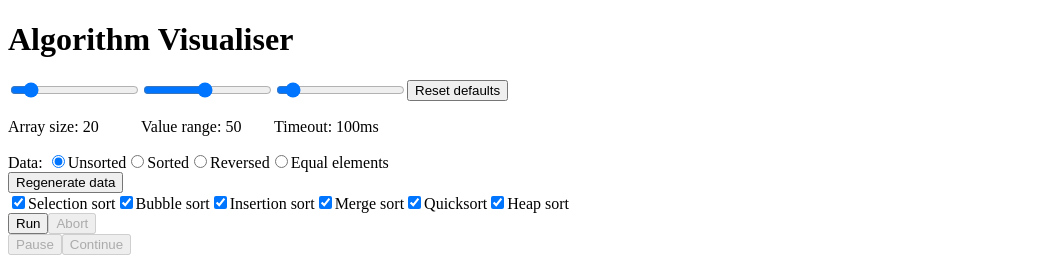
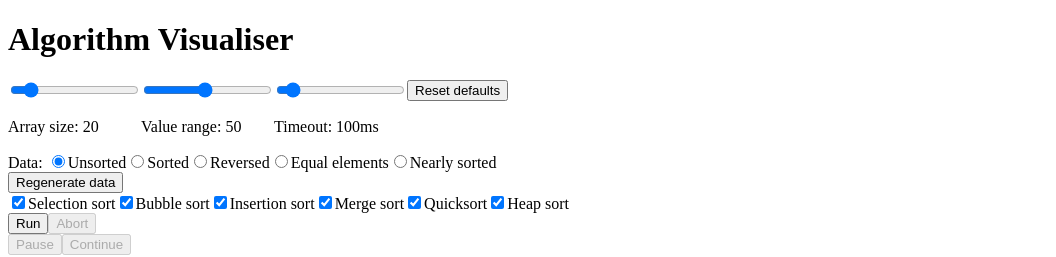
Before and after one commit to zoltan-antal/algorithm-visualiser, a React (Vite) app: page / in a window 1280 px wide. Shown: the top 257 px of the page, without its empty margins (0-1056 px from the left). Built offline with nearby package versions, Linux system fonts and the light colour scheme.

Commit message:
Add option to generate nearly sorted array

```diff
--- a/src/App.tsx
+++ b/src/App.tsx
@@ -93,6 +93,10 @@ function App() {
       case 'equal':
         array = generateEqualArrays();
         break;
+
+      case 'nearlySorted':
+        array = generateNearlySortedArrays();
+        break;
     }
     updateAlgorithmStates(array);
   };
@@ -118,6 +122,22 @@ function App() {
     const array = new Array(arraySize).fill(
       Math.floor(Math.random() * (maxValue - 1 + 1)) + 1
     );
+    return array;
+  };
+
+  const generateNearlySortedArrays = () => {
+    const array = generateRandomArray(arraySize, 1, maxValue);
+    array.sort((a, b) => a - b);
+    const inversionCount = Math.round(Math.log(arraySize)) - 1;
+    for (let i = 0; i < inversionCount; i++) {
+      const a = Math.floor(Math.random() * arraySize);
+      const b = Math.floor(Math.random() * arraySize);
+      if (a === b) {
+        i--;
+        continue;
+      }
+      [array[a], array[b]] = [array[b], array[a]];
+    }
     return array;
   };
 
@@ -282,6 +302,17 @@ function App() {
           />
           Equal elements
         </label>
+        <label>
+          <input
+            type="radio"
+            onChange={() => {
+              setSelectedArrayOrder('nearlySorted');
+              generateArrays('nearlySorted');
+            }}
+            checked={selectedArrayOrder === 'nearlySorted'}
+          />
+          Nearly sorted
+        </label>
       </div>
       <button onClick={() => generateArrays()}>Regenerate data</button>
       <div style={{ display: 'flex' }}>
--- a/src/types/ArrayOrder.ts
+++ b/src/types/ArrayOrder.ts
@@ -1,3 +1,3 @@
-type ArrayOrder = 'unsorted' | 'sorted' | 'reversed' | 'equal';
+type ArrayOrder = 'unsorted' | 'sorted' | 'reversed' | 'equal' | 'nearlySorted';
 
 export default ArrayOrder;
```
